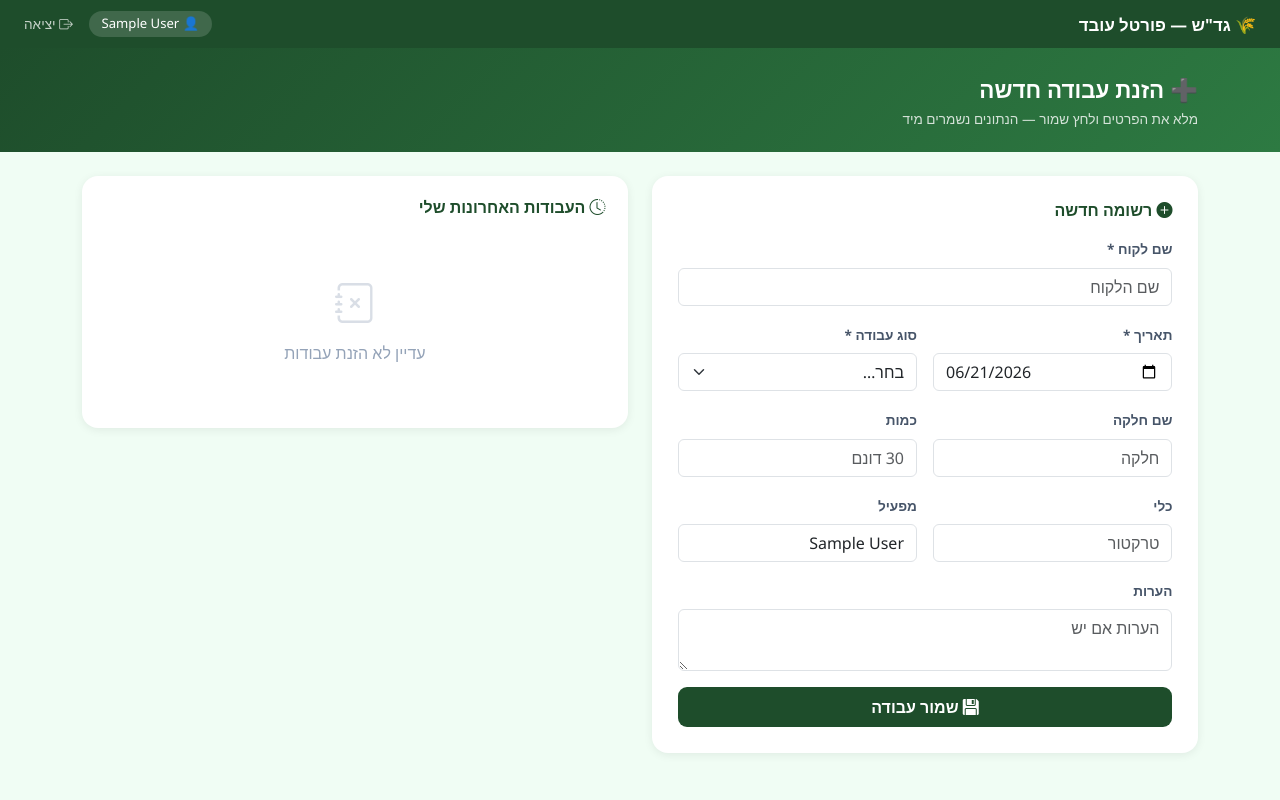
After one commit to amitginz/gadash_bot, a Flask app: page /worker in a window 1280 px wide. The commit adds this page. Run offline with Flask 3, Linux system fonts and the light colour scheme; the visitor is signed in with stand-in values (Sample User, id 1).

Commit message:
Add worker portal: separate /worker page with own password, add-entry form and personal history

```diff
--- a/app.py
+++ b/app.py
@@ -673,6 +673,7 @@ app.secret_key = os.environ.get("SECRET_KEY", "gadash-dev-secret-key")
 app.config["PERMANENT_SESSION_LIFETIME"] = timedelta(hours=8)
 
 _current_password = os.environ.get("WEB_PASSWORD", "gadash2025")
+_worker_password  = os.environ.get("WORKER_PASSWORD", "worker2025")
 
 # ── CSRF (manual, no extra dependency needed) ──────────────────────────────────
 
@@ -688,9 +689,9 @@ app.jinja_env.globals["csrf_token"] = _get_csrf_token
 def _csrf_protect():
     if request.method not in ("POST", "PUT", "PATCH", "DELETE"):
         return
-    if request.endpoint in ("login", "static"):
+    if request.endpoint in ("login", "worker_login", "static"):
         return
-    if not session.get("logged_in"):
+    if not session.get("logged_in") and not session.get("worker_logged_in"):
         return
     token = (request.form.get("csrf_token")
              or request.headers.get("X-CSRFToken"))
@@ -726,6 +727,15 @@ def login_required(f):
     def decorated(*args, **kwargs):
         if not session.get("logged_in"):
             return redirect(url_for("login"))
+        return f(*args, **kwargs)
+    return decorated
+
+
+def worker_required(f):
+    @wraps(f)
+    def decorated(*args, **kwargs):
+        if not session.get("worker_logged_in"):
+            return redirect(url_for("worker_login"))
         return f(*args, **kwargs)
     return decorated
 
@@ -1108,6 +1118,72 @@ def api_patch_entry(row_id):
     return jsonify({"ok": True, "row_id": row_id, "field": field, "value": value})
 
 
+# ── Worker portal ──────────────────────────────────────────────────────────────
+
+@app.route("/worker/login", methods=["GET", "POST"])
+def worker_login():
+    if session.get("worker_logged_in"):
+        return redirect(url_for("worker_index"))
+    ip = request.remote_addr
+    if request.method == "POST":
+        if _check_rate_limit(ip):
+            flash("יותר מדי ניסיונות — המתן דקה ❌", "danger")
+            return render_template("worker_login.html")
+        pwd = request.form.get("password", "")
+        if pwd == _worker_password:
+            session.permanent = True
+            session["worker_logged_in"] = True
+            session["worker_name"]      = request.form.get("name", "").strip() or "עובד"
+            return redirect(url_for("worker_index"))
+        _record_attempt(ip)
+        flash("סיסמה שגויה ❌", "danger")
+    return render_template("worker_login.html")
+
+
+@app.route("/worker/logout")
+def worker_logout():
+    session.pop("worker_logged_in", None)
+    session.pop("worker_name", None)
+    return redirect(url_for("worker_login"))
+
+
+@app.route("/worker", methods=["GET", "POST"])
+@worker_required
+def worker_index():
+    worker_name = session.get("worker_name", "עובד")
+    today = date.today().strftime("%Y-%m-%d")
+    lists = {}
+    try:
+        lists = _autocomplete_lists(load_data_from_gsheet())
+    except Exception:
+        pass
+
+    if request.method == "POST":
+        try:
+            entry = WorkEntry.from_form(request.form, entered_by=worker_name)
+            append_row_to_gsheet(entry)
+            _log_audit("add", worker_name, f"{entry.client} | {entry.date} | {entry.task}")
+            flash("הרשומה נוספה בהצלחה ✅", "success")
+        except ValueError as e:
+            flash(f"שגיאת אימות: {e} ❌", "danger")
+        except Exception as e:
+            flash(f"שגיאה בשמירה: {e} ❌", "danger")
+        return redirect(url_for("worker_index"))
+
+    # Show only this worker's recent entries
+    try:
+        df = load_data_from_gsheet()
+        my_df = df[df["מזין"].str.contains(worker_name, case=False, na=False)]
+        recent = my_df.tail(20).sort_values("תאריך", ascending=False).to_dict(orient="records")
+        my_count = len(my_df)
+    except Exception:
+        recent, my_count = [], 0
+
+    return render_template("worker_index.html",
+                           worker_name=worker_name, today=today,
+                           recent=recent, my_count=my_count, **lists)
+
+
 # ── Start bot thread ───────────────────────────────────────────────────────────
 
 if os.environ.get("BOT_TOKEN"):
--- a/templates/index.html
+++ b/templates/index.html
@@ -194,6 +194,7 @@
     <a href="/import"><i class="bi bi-upload"></i> ייבוא</a>
     <a href="/summary"><i class="bi bi-bar-chart-fill"></i> דוח חודשי</a>
     <a href="/audit"><i class="bi bi-clock-history"></i> לוג</a>
+    <a href="/worker"><i class="bi bi-person-fill"></i> פורטל עובד</a>
     <a href="/change-password"><i class="bi bi-key"></i> סיסמה</a>
     <a href="/logout"><i class="bi bi-box-arrow-right"></i> יציאה</a>
   </div>
--- /dev/null
+++ b/templates/worker_index.html
@@ -0,0 +1,241 @@
+<!DOCTYPE html>
+<html lang="he" dir="rtl">
+<head>
+  <meta charset="UTF-8" />
+  <meta name="viewport" content="width=device-width, initial-scale=1" />
+  <meta name="csrf-token" content="{{ csrf_token() }}" />
+  <title>פורטל עובד — גד"ש</title>
+  <link href="https://cdn.jsdelivr.net/npm/bootstrap@5.3.0/dist/css/bootstrap.rtl.min.css" rel="stylesheet" />
+  <link href="https://cdn.jsdelivr.net/npm/bootstrap-icons@1.11.0/font/bootstrap-icons.css" rel="stylesheet" />
+  <style>
+    :root {
+      --green:     #1e4d2b;
+      --green-mid: #2d7a42;
+      --green-lt:  #dcfce7;
+      --surface:   #f0fdf4;
+    }
+    body { background: var(--surface); font-family: 'Segoe UI', 'Arial Hebrew', sans-serif; color: #1e293b; }
+
+    .top-nav {
+      background: var(--green);
+      padding: .7rem 1.5rem;
+      display: flex; align-items: center; justify-content: space-between;
+      box-shadow: 0 2px 8px rgba(0,0,0,.2);
+    }
+    .top-nav .brand { color: #fff; font-weight: 700; font-size: 1.05rem; text-decoration: none; }
+    .top-nav .worker-badge {
+      background: rgba(255,255,255,.15);
+      color: #fff; border-radius: 20px;
+      padding: .2rem .8rem; font-size: .82rem;
+    }
+    .top-nav a.logout { color: rgba(255,255,255,.75); text-decoration: none; font-size: .85rem; }
+    .top-nav a.logout:hover { color: #fff; }
+
+    .hero {
+      background: linear-gradient(135deg, var(--green) 0%, var(--green-mid) 100%);
+      color: #fff;
+      padding: 1.8rem 1.5rem 1.4rem;
+    }
+    .hero h1 { font-size: 1.4rem; font-weight: 700; margin: 0; }
+    .hero p  { font-size: .85rem; opacity: .8; margin: .3rem 0 0; }
+
+    .stat-pill {
+      background: rgba(255,255,255,.18);
+      border-radius: 20px; padding: .3rem 1rem;
+      font-size: .85rem; display: inline-flex; align-items: center; gap: .4rem;
+      margin-top: .8rem;
+    }
+
+    .form-card {
+      background: #fff;
+      border-radius: 16px;
+      box-shadow: 0 2px 10px rgba(0,0,0,.07);
+      padding: 1.6rem;
+    }
+    .form-card h5 { font-size: 1rem; font-weight: 700; color: var(--green); margin-bottom: 1rem; }
+    .form-label   { font-size: .85rem; font-weight: 600; color: #475569; }
+    .btn-add      { background: var(--green); border: none; font-weight: 600; border-radius: 9px; }
+    .btn-add:hover { background: var(--green-mid); }
+
+    .history-card {
+      background: #fff;
+      border-radius: 16px;
+      box-shadow: 0 2px 10px rgba(0,0,0,.07);
+      padding: 1.4rem;
+    }
+    .history-card h5 { font-size: 1rem; font-weight: 700; color: var(--green); margin-bottom: 1rem; }
+
+    .work-item {
+      border-right: 3px solid var(--green-mid);
+      padding: .6rem .9rem;
+      margin-bottom: .6rem;
+      background: var(--surface);
+      border-radius: 0 8px 8px 0;
+    }
+    .work-item .wi-client { font-weight: 700; font-size: .95rem; color: var(--green); }
+    .work-item .wi-meta   { font-size: .8rem; color: #64748b; margin-top: .15rem; }
+
+    .badge-task { padding: .18rem .55rem; border-radius: 20px; font-size: .72rem; font-weight: 600; }
+    .badge-חריש  { background:#fef3c7; color:#92400e; }
+    .badge-ריסוס { background:#dcfce7; color:#166534; }
+    .badge-קציר  { background:#dbeafe; color:#1e40af; }
+    .badge-דיסוק { background:#ede9fe; color:#5b21b6; }
+    .badge-אחר   { background:#f1f5f9; color:#475569; }
+
+    .empty-hint { text-align: center; color: #94a3b8; padding: 2.5rem 1rem; }
+    .empty-hint i { font-size: 2.5rem; opacity: .35; }
+  </style>
+</head>
+<body>
+
+<nav class="top-nav">
+  <a class="brand" href="/worker">🌾 גד"ש — פורטל עובד</a>
+  <div class="d-flex align-items-center gap-3">
+    <span class="worker-badge">👤 {{ worker_name }}</span>
+    <a class="logout" href="/worker/logout"><i class="bi bi-box-arrow-right"></i> יציאה</a>
+  </div>
+</nav>
+
+<div class="hero">
+  <div class="container-lg">
+    <h1>➕ הזנת עבודה חדשה</h1>
+    <p>מלא את הפרטים ולחץ שמור — הנתונים נשמרים מיד</p>
+    {% if my_count %}
+    <span class="stat-pill"><i class="bi bi-journal-check"></i> הזנת {{ my_count }} עבודות בסה"כ</span>
+    {% endif %}
+  </div>
+</div>
+
+<div class="container-lg py-4">
+
+  {% with messages = get_flashed_messages(with_categories=true) %}
+    {% for category, message in messages %}
+    <div class="alert alert-{{ category }} alert-dismissible fade show mb-3 d-flex align-items-center gap-2" role="alert">
+      <i class="bi bi-{{ 'check-circle-fill' if category == 'success' else 'exclamation-triangle-fill' }}"></i>
+      <span>{{ message }}</span>
+      <button type="button" class="btn-close ms-auto" data-bs-dismiss="alert"></button>
+    </div>
+    {% endfor %}
+  {% endwith %}
+
+  <div class="row g-4">
+
+    <!-- Add form -->
+    <div class="col-12 col-lg-6">
+      <div class="form-card">
+        <h5><i class="bi bi-plus-circle-fill"></i> רשומה חדשה</h5>
+        <form method="POST">
+          <div class="row g-3">
+            <div class="col-12">
+              <label class="form-label">שם לקוח *</label>
+              <input type="text" name="שם לקוח" class="form-control" required
+                     list="clientList" autocomplete="off" placeholder="שם הלקוח">
+              <datalist id="clientList">
+                {% for c in client_list %}<option value="{{ c }}">{% endfor %}
+              </datalist>
+            </div>
+            <div class="col-6">
+              <label class="form-label">תאריך *</label>
+              <input type="date" name="תאריך" class="form-control" required value="{{ today }}">
+            </div>
+            <div class="col-6">
+              <label class="form-label">סוג עבודה *</label>
+              <select name="עבודה" class="form-select" required>
+                <option value="">בחר…</option>
+                {% for t in ['חריש','ריסוס','קציר','דיסוק','אחר'] %}
+                <option>{{ t }}</option>
+                {% endfor %}
+              </select>
+            </div>
+            <div class="col-6">
+              <label class="form-label">שם חלקה</label>
+              <input type="text" name="שם חלקה" class="form-control"
+                     list="fieldList" autocomplete="off" placeholder="חלקה">
+              <datalist id="fieldList">
+                {% for f in field_list %}<option value="{{ f }}">{% endfor %}
+              </datalist>
+            </div>
+            <div class="col-6">
+              <label class="form-label">כמות</label>
+              <input type="text" name="כמות" class="form-control" placeholder="30 דונם">
+            </div>
+            <div class="col-6">
+              <label class="form-label">כלי</label>
+              <input type="text" name="כלי" class="form-control"
+                     list="toolList" autocomplete="off" placeholder="טרקטור">
+              <datalist id="toolList">
+                {% for t in tool_list %}<option value="{{ t }}">{% endfor %}
+              </datalist>
+            </div>
+            <div class="col-6">
+              <label class="form-label">מפעיל</label>
+              <input type="text" name="מפעיל" class="form-control"
+                     list="operatorList" autocomplete="off" placeholder="שם מפעיל" value="{{ worker_name }}">
+              <datalist id="operatorList">
+                {% for o in operator_list %}<option value="{{ o }}">{% endfor %}
+              </datalist>
+            </div>
+            <div class="col-12">
+              <label class="form-label">הערות</label>
+              <textarea name="הערות" class="form-control" rows="2" placeholder="הערות אם יש"></textarea>
+            </div>
+          </div>
+          <button type="submit" class="btn btn-success btn-add w-100 mt-3 py-2">
+            <i class="bi bi-floppy-fill"></i> שמור עבודה
+          </button>
+        </form>
+      </div>
+    </div>
+
+    <!-- Recent entries -->
+    <div class="col-12 col-lg-6">
+      <div class="history-card">
+        <h5><i class="bi bi-clock-history"></i> העבודות האחרונות שלי</h5>
+        {% if recent %}
+          {% for row in recent %}
+          <div class="work-item">
+            <div class="wi-client">{{ row['שם לקוח'] }}</div>
+            <div class="wi-meta">
+              <span class="badge-task badge-{{ row['עבודה'] }}">{{ row['עבודה'] }}</span>
+              &nbsp;{{ row['תאריך'] }}
+              {% if row['שם חלקה'] %} &nbsp;·&nbsp; 📍 {{ row['שם חלקה'] }}{% endif %}
+              {% if row['כמות'] %} &nbsp;·&nbsp; {{ row['כמות'] }}{% endif %}
+              {% if row['מפעיל'] %} &nbsp;·&nbsp; 👤 {{ row['מפעיל'] }}{% endif %}
+            </div>
+            {% if row['הערות'] %}
+            <div class="wi-meta text-muted">💬 {{ row['הערות'] }}</div>
+            {% endif %}
+          </div>
+          {% endfor %}
+          <p class="text-muted small mt-2 mb-0 text-center">מציג {{ recent|length }} עבודות אחרונות</p>
+        {% else %}
+          <div class="empty-hint">
+            <i class="bi bi-journal-x d-block mb-2"></i>
+            <p class="mb-0">עדיין לא הזנת עבודות</p>
+          </div>
+        {% endif %}
+      </div>
+    </div>
+
+  </div>
+</div>
+
+<script src="https://cdn.jsdelivr.net/npm/bootstrap@5.3.0/dist/js/bootstrap.bundle.min.js"></script>
+<script>
+  // CSRF inject
+  const CSRF = document.querySelector('meta[name="csrf-token"]')?.content || '';
+  document.querySelectorAll('form').forEach(form => {
+    if (!form.querySelector('[name="csrf_token"]')) {
+      const inp = document.createElement('input');
+      inp.type = 'hidden'; inp.name = 'csrf_token'; inp.value = CSRF;
+      form.appendChild(inp);
+    }
+  });
+
+  // Auto-dismiss success alerts
+  document.querySelectorAll('.alert-success').forEach(el => {
+    setTimeout(() => bootstrap.Alert.getOrCreateInstance(el).close(), 3500);
+  });
+</script>
+</body>
+</html>
```
Also changed, not shown: templates/worker_login.html (added, +64 -0 lines).
